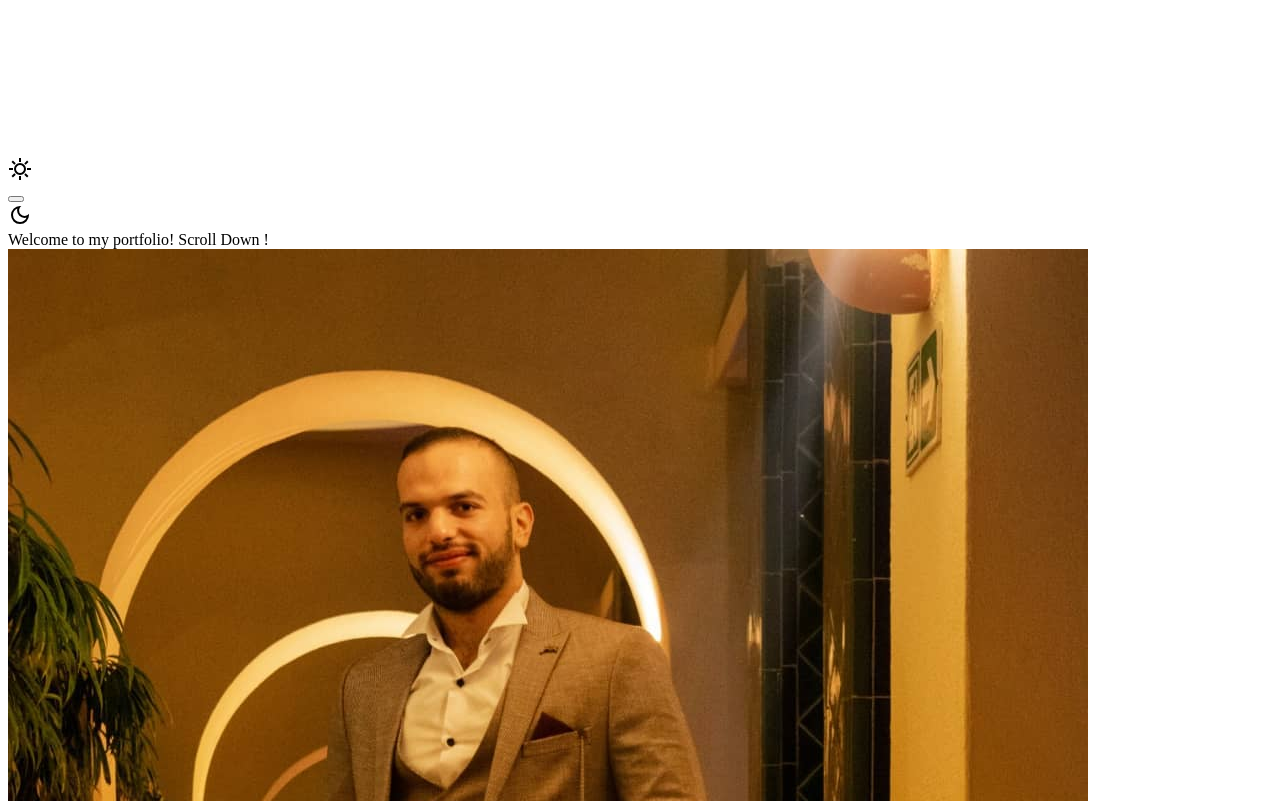
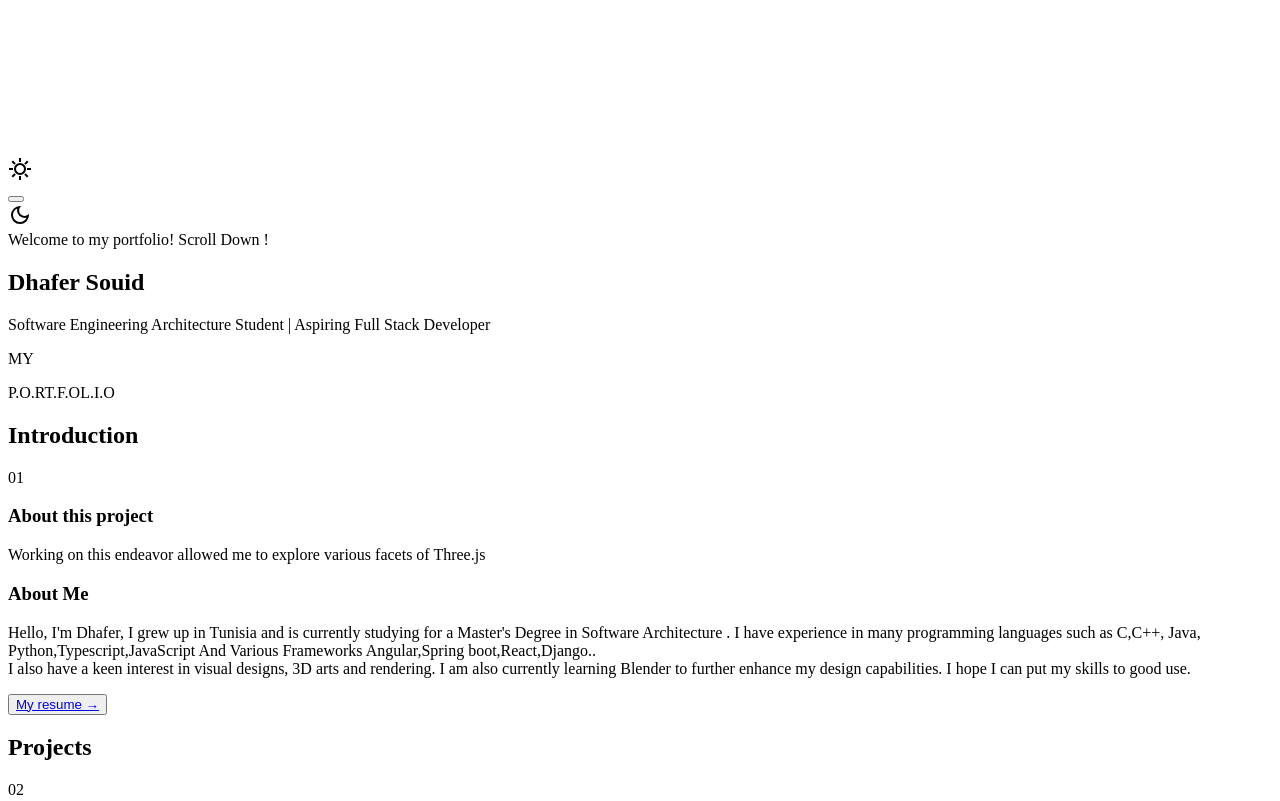
Before and after one commit to Dhafer99/3dProtfolio, a plain HTML site: page index.html in a window 1280 px wide. Shown: the part 5-806 px from the top of the page. Drawn offline with Linux system fonts and the light colour scheme; a script that the page names is missing.

Commit message:
stylechanges

```diff
--- a/index.html
+++ b/index.html
@@ -106,7 +106,7 @@
             </div>
 
             <div class="hero-main">
-              <img src="/picture/dhaferCostume.jpg" alt="Beautiful Background" class="hero-main-image">
+
               <h1 class="hero-main-title">Dhafer Souid</h1>
               <p class="hero-main-description">
                 Software Engineering Architecture Student | Aspiring Full Stack Developer
```
